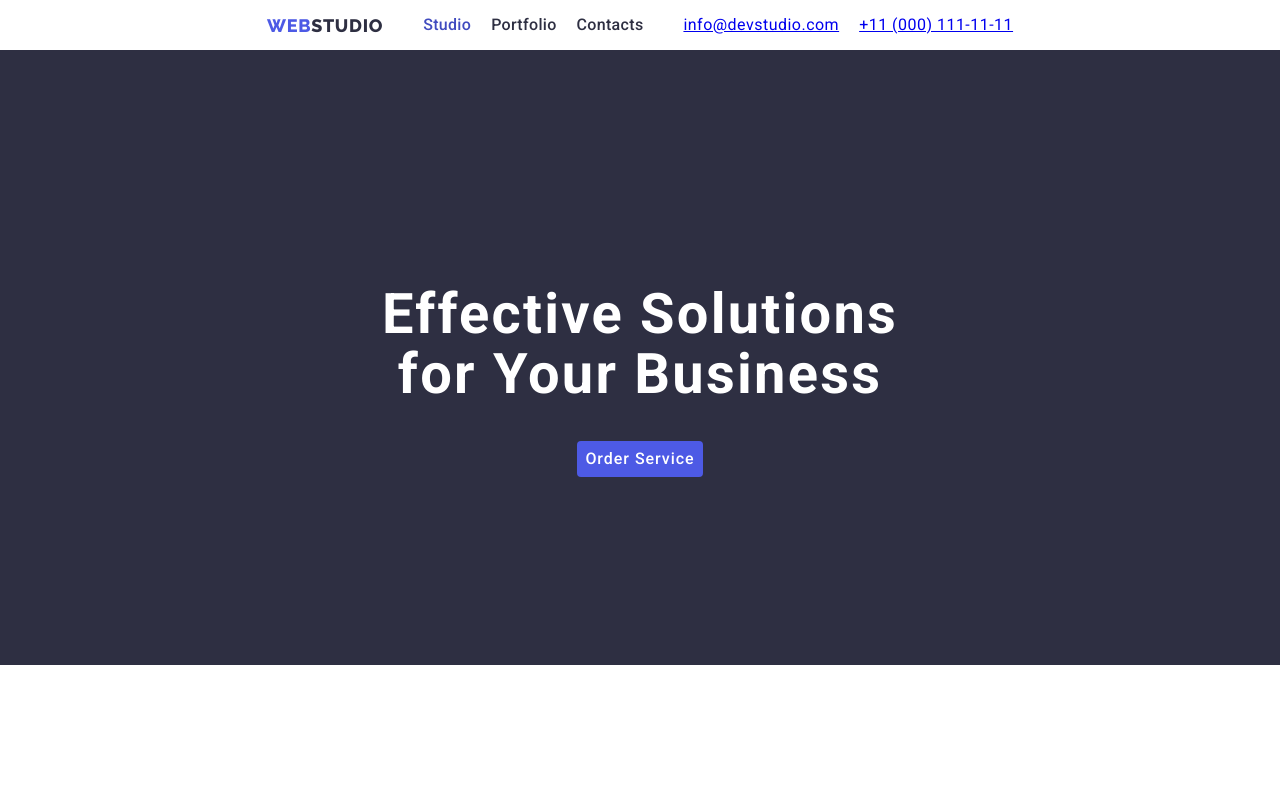
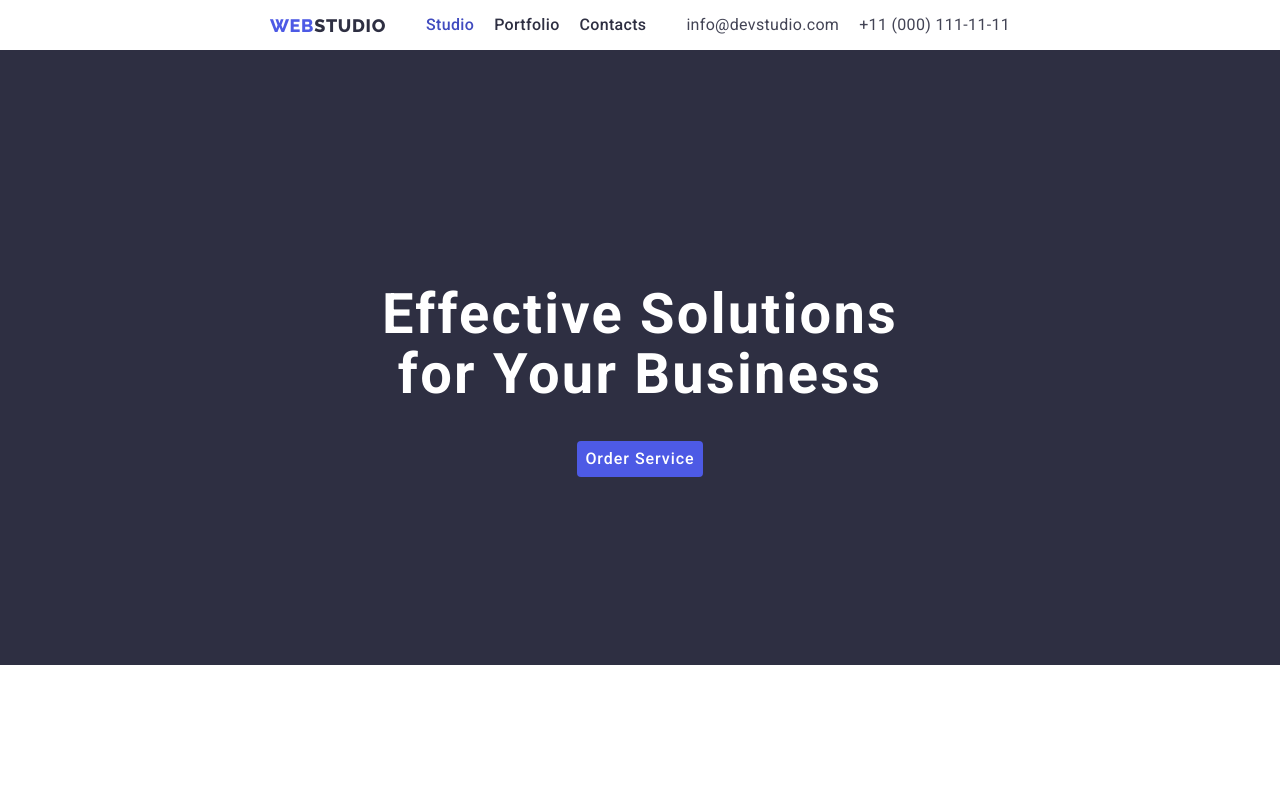
Before and after one commit to BeaTanLim/goit-markup-hw-03, a plain HTML site: page index.html in a window 1280 px wide. Shown: the top 798 px of the page. Drawn offline with nearby package versions, Linux system fonts and the light colour scheme.

Commit message:
text decoration fixes

```diff
--- a/css/styles.css
+++ b/css/styles.css
@@ -24,6 +24,10 @@ body{
   color: var(--slate);
 }
 
+.list{
+  list-style: none;
+}
+
 img{
   vertical-align: bottom;
 }
@@ -38,9 +42,7 @@ img{
 /*can we just delete the CSS code from lines 33 to 35? haha*/
 
 
-.list{
-  list-style: none;
-}
+
 
 /*WEBSTUDIO LOGO*/
 
@@ -88,7 +90,7 @@ img{
   color: var(--oceancolor);
 }
 
-.contacts-menu .contact{
+.contacts-menu .item{
   color: var(--slate);
   text-decoration: none;
   font-weight: 400;
```
